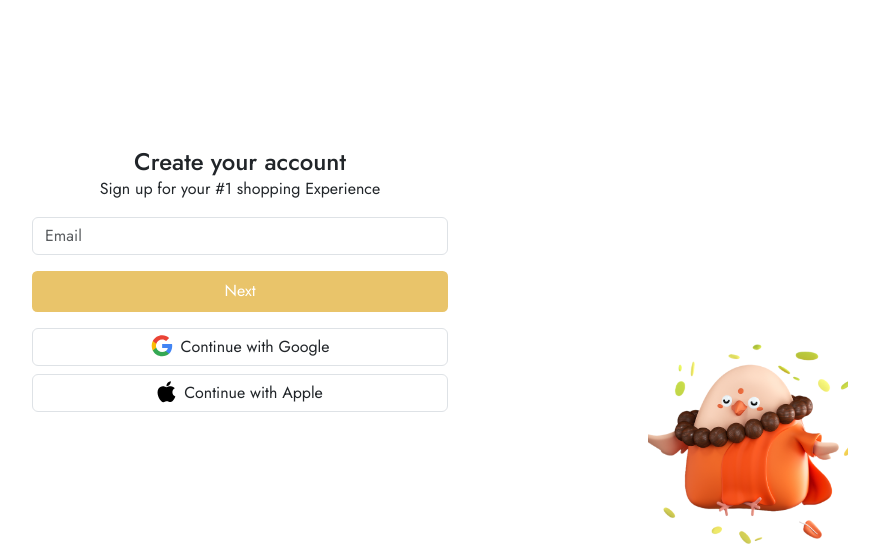
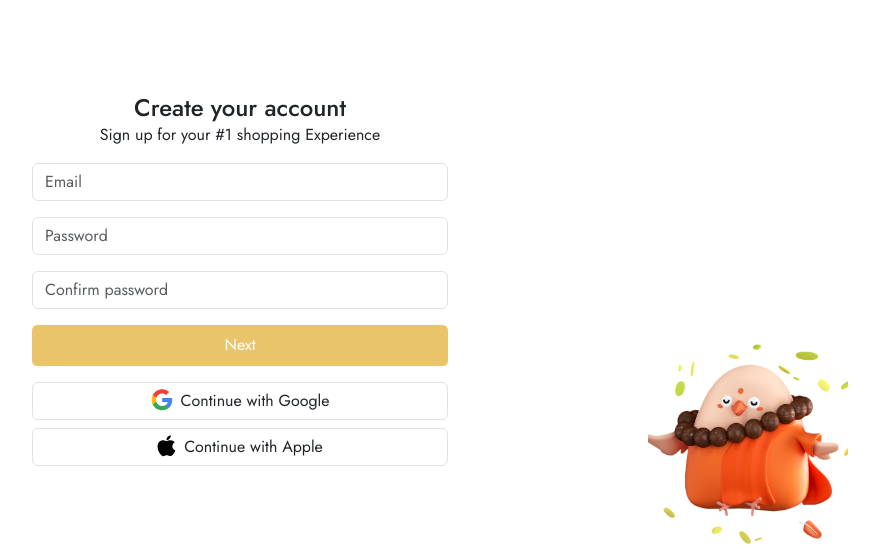
Before and after one commit to levah147/Jaye, a Django app: page / in a window 1280 px wide. Shown: the part 76-625 px from the top of the page, without its empty margins (400-1279 px from the left). Run offline with Django 5.2, Linux system fonts and the light colour scheme.

Commit message:
changes to the form inputs - added password and confirm password

```diff
--- a/jayeproject/templates/index.html
+++ b/jayeproject/templates/index.html
@@ -37,6 +37,12 @@
                 <form action="">
                   <label for="email" class="my-3">
                     <input type="email" name="email" id="email" class="form-control" placeholder="Email"/>
+                  </label>
+                  <label for="password" class="my-3">
+                    <input type="password" name="password" id="password" class="form-control" placeholder="Password"/>
+                  </label>
+                  <label for="cpassword" class="my-3">
+                    <input type="cpassword" name="cpassword" id="cpassword" class="form-control" placeholder="Confirm password"/>
                   </label>
                   <button type="submit" class="form-control btn-jaye">Next</button>
                   <div class="mt-3">
```
